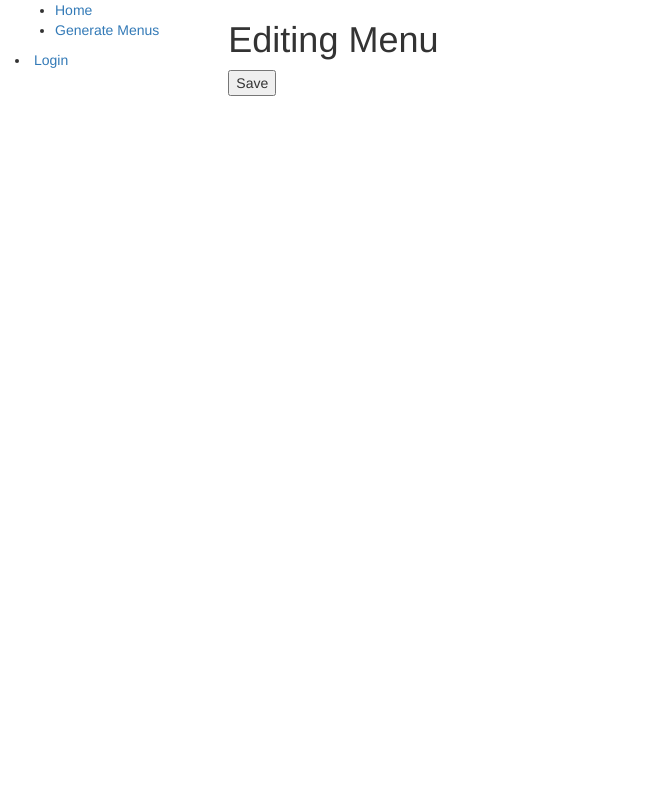
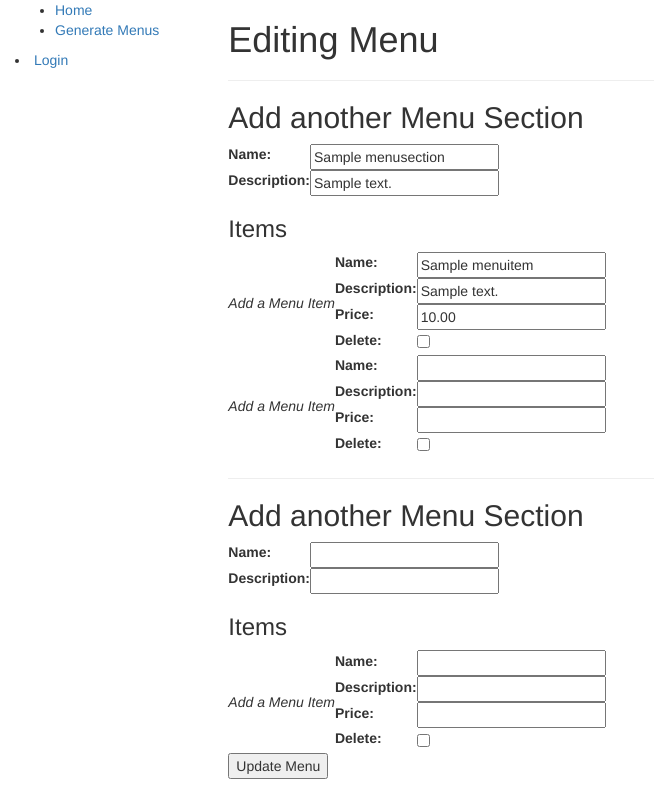
Before and after one commit to geooff/popinly, a Django app: page /generator/edit/00000000-0000-0000-0000-000000000001 in a window 1280 px wide. Shown: the whole page, without its empty margins (0-654 px from the left). Run offline with Django 3.2, Linux system fonts and the light colour scheme; tables that the repository leaves empty hold one stand-in row (values such as "Sample post"); some libraries are stand-ins or nearby versions.

Commit message:
integrate nested formes

```diff
--- a/popinly/menu_gen/models.py
+++ b/popinly/menu_gen/models.py
@@ -14,9 +14,6 @@ class Menu(models.Model):
 
     def __str__(self):
         return self.title
-
-    def get_absolute_url(self):
-        return reverse("menu_edit", kwargs={"pk": self.pk})
 
 
 class MenuSection(models.Model):
--- a/popinly/templates/menu_gen/index.html
+++ b/popinly/templates/menu_gen/index.html
@@ -10,7 +10,8 @@
       <ul>
       <p>Select a menu to edit!</p>
       {% for menu in user_menus %}
-        <li><a href="{{ menu.get_absolute_url }}">{{ menu.title }}</a>
+        <li><a href="{% url 'menu_edit' menu.uuid %}">Edit: {{ menu.title }}</a>
+        <li><a href="{% url 'menu_delete' menu.uuid %}">Delete: {{ menu.title }}</a>
       {% endfor %}
       </ul>
     {% else %}
--- a/popinly/templates/menu_gen/menu_edit.html
+++ b/popinly/templates/menu_gen/menu_edit.html
@@ -1,10 +1,81 @@
 {% extends "base_generic.html" %}
 
 {% block content %}
+
   <h1>Editing Menu</h1>
+
   <form method="POST">
-  {% csrf_token %}
-  {{ formset.as_p }}
-  <button type="submit">Save</button>
+    {% for hidden_field in form.hidden_fields %}
+      {{ hidden_field.errors }}
+      {{ hidden_field }}
+    {% endfor %}
+
+    {% csrf_token %}
+
+    {{ form.management_form }}
+    {{ form.non_form_errors }}
+
+    {% for menu_section_form in form.forms %}
+
+      <hr>
+
+      <h2>
+        {% if menu_section.instance.id %}
+          Book #{{ menu_section.instance.id }}</h2>
+        {% else %}
+          {% if form.forms|length > 1 %}
+            Add another Menu Section
+          {% else %}
+            Add a Menu Section
+          {% endif %}
+        {% endif %}
+      </h2>
+
+      {% for hidden_field in menu_section_form.hidden_fields %}
+        {{ hidden_field.errors }}
+      {% endfor %}
+
+      <table>
+        {{ menu_section_form.as_table }}
+      </table>
+
+      {% if menu_section_form.nested %}
+        <div class="indent">
+
+          <h3>Items</h3>
+
+          {{ menu_section_form.nested.management_form }}
+          {{ menu_section_form.nested.non_form_errors }}
+
+          <table>
+            {% for menu_item_form in menu_section_form.nested.forms %}
+              <tr>
+                <td>
+                  <em>
+                    {% if menu_item_form.instance.id %}
+                      Menu Item {{ menu_item_form.instance.id }}
+                    {% else %}
+                      Add a Menu Item
+                    {% endif %}
+                  </em>
+                </td>
+                <td>
+                  {% for hidden_field in menu_item_form.hidden_fields %}
+                    {{ hidden_field.errors }}
+                  {% endfor %}
+
+                  <table>
+                    {{ menu_item_form.as_table }}
+                  </table>
+                </td>
+              </tr>
+            {% endfor %}
+          </table>
+        </div>
+      {% endif %}
+
+    {% endfor %}
+
+  <button type="submit">Update Menu</button>
   </form>
 {% endblock %}
```
